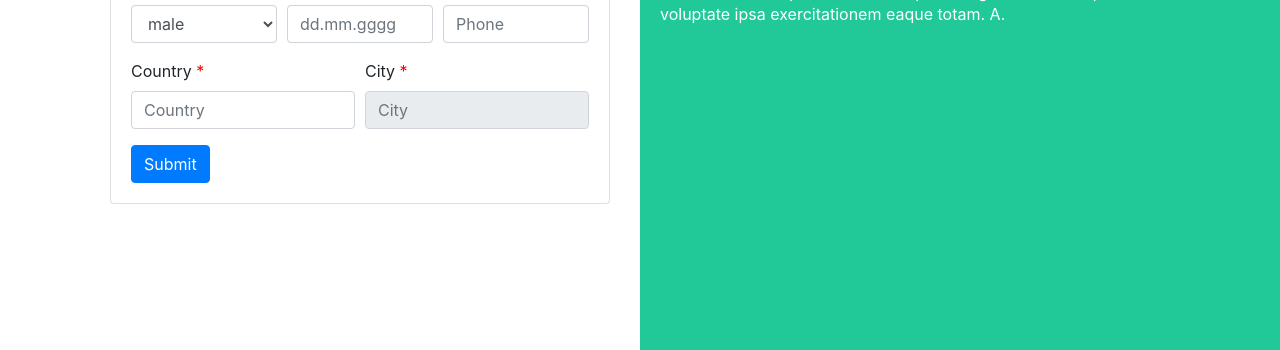
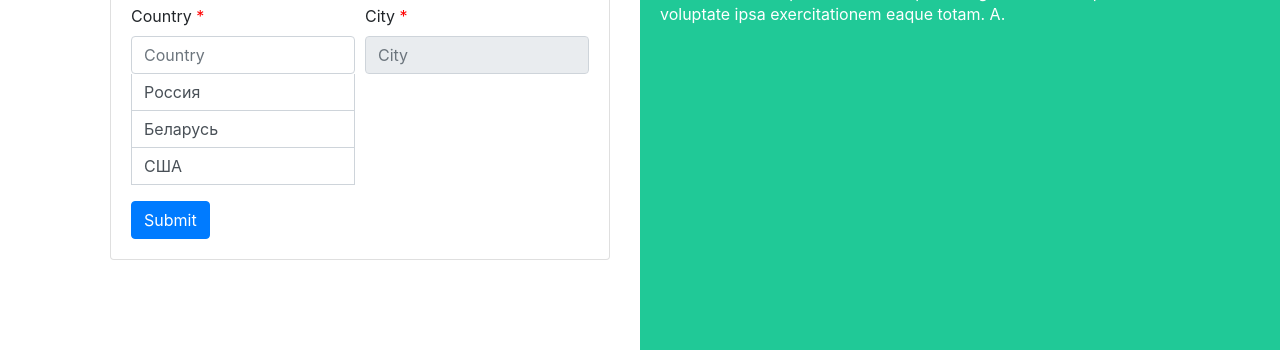
Before and after one commit to Pavel-VV/Login, a website built with webpack: page src/index.html in a window 1280 px wide. Both pictures are taken after a click on the tab "Registr". Shown: the part 450-800 px from the top of the page. Built offline with nearby package versions, Linux system fonts and the light colour scheme; some packages are replaced by stand-ins of ours; no server answers.

Commit message:
created html ul autocomplete

```diff
--- a/src/css/style.css
+++ b/src/css/style.css
@@ -48,3 +48,30 @@
   content: " *";
   color: red;
 }
+
+/* autocomplete */
+
+.autocomplete-list {
+  list-style: none;
+  padding: unset;
+  margin: unset;
+}
+
+.autocomplete-list li:hover {
+  background: #e9f0f8;
+}
+
+.autocomplete-list li {
+  border: 1px solid #ced4da;
+  border-top: unset;
+}
+
+.autocomplete-list button {
+  color: #495057;
+  border: unset;
+  background: unset;
+  display: block;
+  width: 100%;
+  text-align: left;
+  padding: 0.375rem 0.75rem;
+}
--- a/src/index.html
+++ b/src/index.html
@@ -159,6 +159,17 @@
                           placeholder="Country"
                           data-required="country"
                         />
+                        <ul class="autocomplete-list">
+                          <li>
+                            <button class="btn-autocomplete">Россия</button>
+                          </li>
+                          <li>
+                            <button class="btn-autocomplete">Беларусь</button>
+                          </li>
+                          <li>
+                            <button class="btn-autocomplete">США</button>
+                          </li>
+                        </ul>
                       </div>
                       <div class="form-group col-md-6">
                         <label class="important" for="city">City</label>
```
